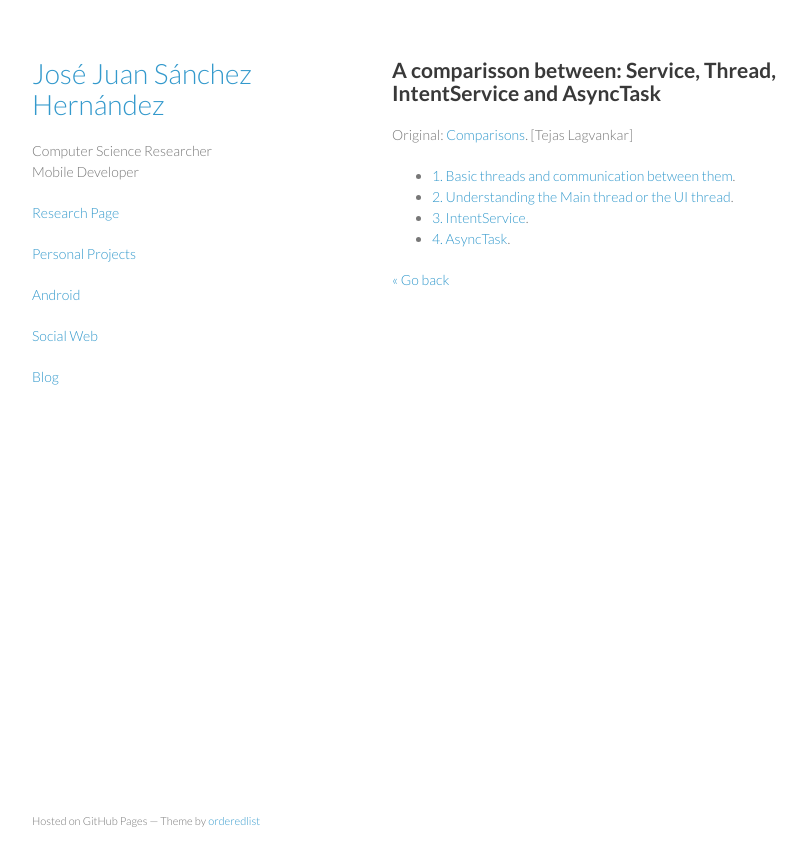
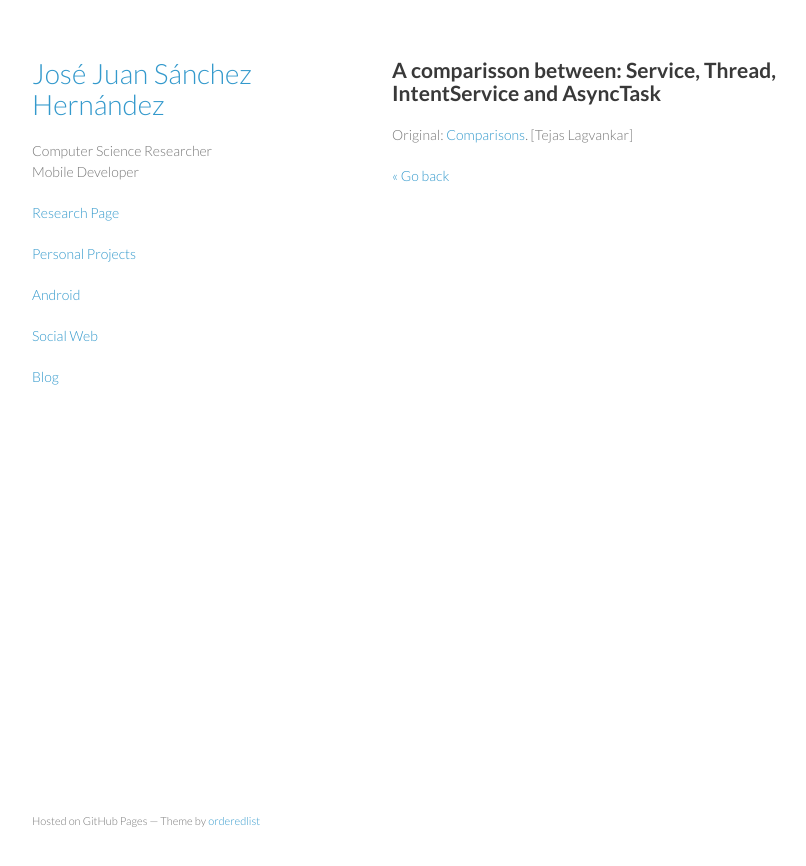
Before and after one commit to josejuansanchez/josejuansanchez.github.io, a Jekyll site: the page built from android/comparisson_between_service_thread_intentservice_asynctask.md, in a window 1280 px wide. Shown: the top 866 px of the page, without its empty margins (178-984 px from the left). Built offline with Jekyll 4.4.1, drawn with Linux system fonts in a browser that asks for light colours.

Commit message:
Update comparisson_between_service_thread_intentservice_asynctask.md

```diff
--- a/android/comparisson_between_service_thread_intentservice_asynctask.md
+++ b/android/comparisson_between_service_thread_intentservice_asynctask.md
@@ -7,9 +7,4 @@
 
 Original: [Comparisons](http://techtej.blogspot.com.es/2011/03/android-thread-constructspart-4.html). [Tejas Lagvankar]
 
-  * [1. Basic threads and communication between them](http://techtej.blogspot.com.es/2011/02/android-passing-data-between-main.html).
-  * [2. Understanding the Main thread or the UI thread](http://techtej.blogspot.com.es/2011/03/android-thread-constructspart-1-ui.html).
-  * [3. IntentService](http://techtej.blogspot.com.es/2011/03/android-thread-constructspart-2-intent.html).
-  * [4. AsyncTask](http://techtej.blogspot.com.es/2011/03/android-thread-constructs-part-3.html).
-
 [&laquo; Go back](./)
```
